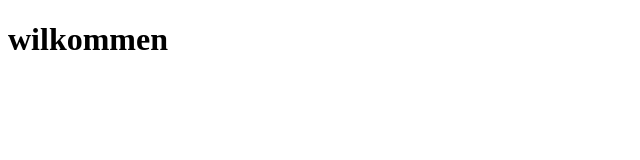
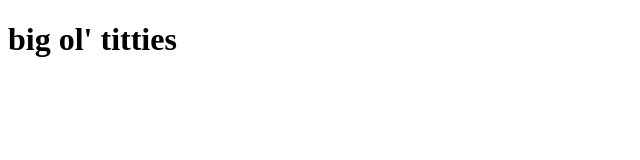
Before and after one commit to barlos-deliveries/barlos-deliveries.github.io, a plain HTML site: page index.html in a window 1280 px wide. Shown: the whole page, without its empty margins (0-640 px from the left). Drawn offline with Linux system fonts and the light colour scheme.

Commit message:
Update index.html

```diff
--- a/index.html
+++ b/index.html
@@ -8,7 +8,7 @@
   </head>
 
   <body>
-    <h1>wilkommen </h1>
+    <h1> big ol' titties </h1>
   </body>
 
 </html>
```
